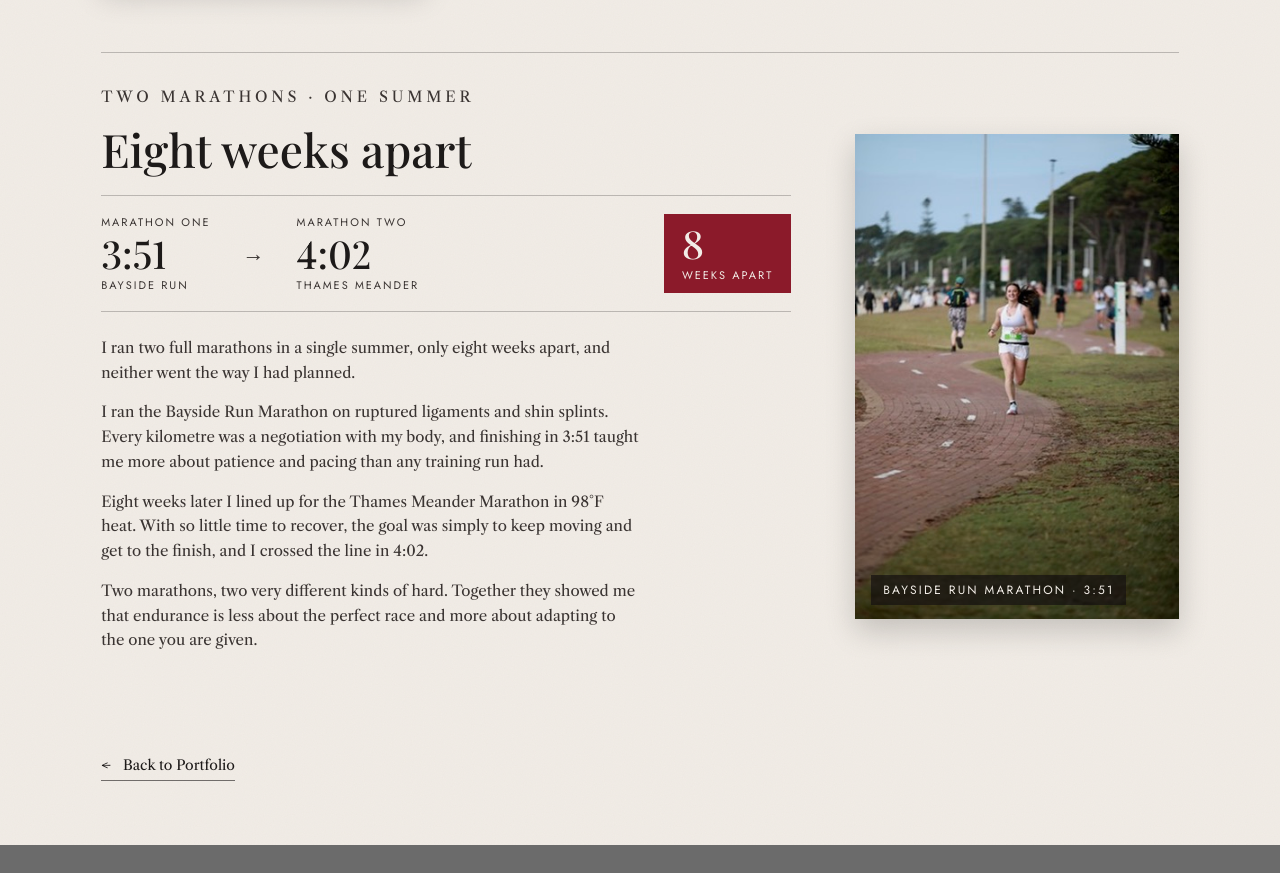
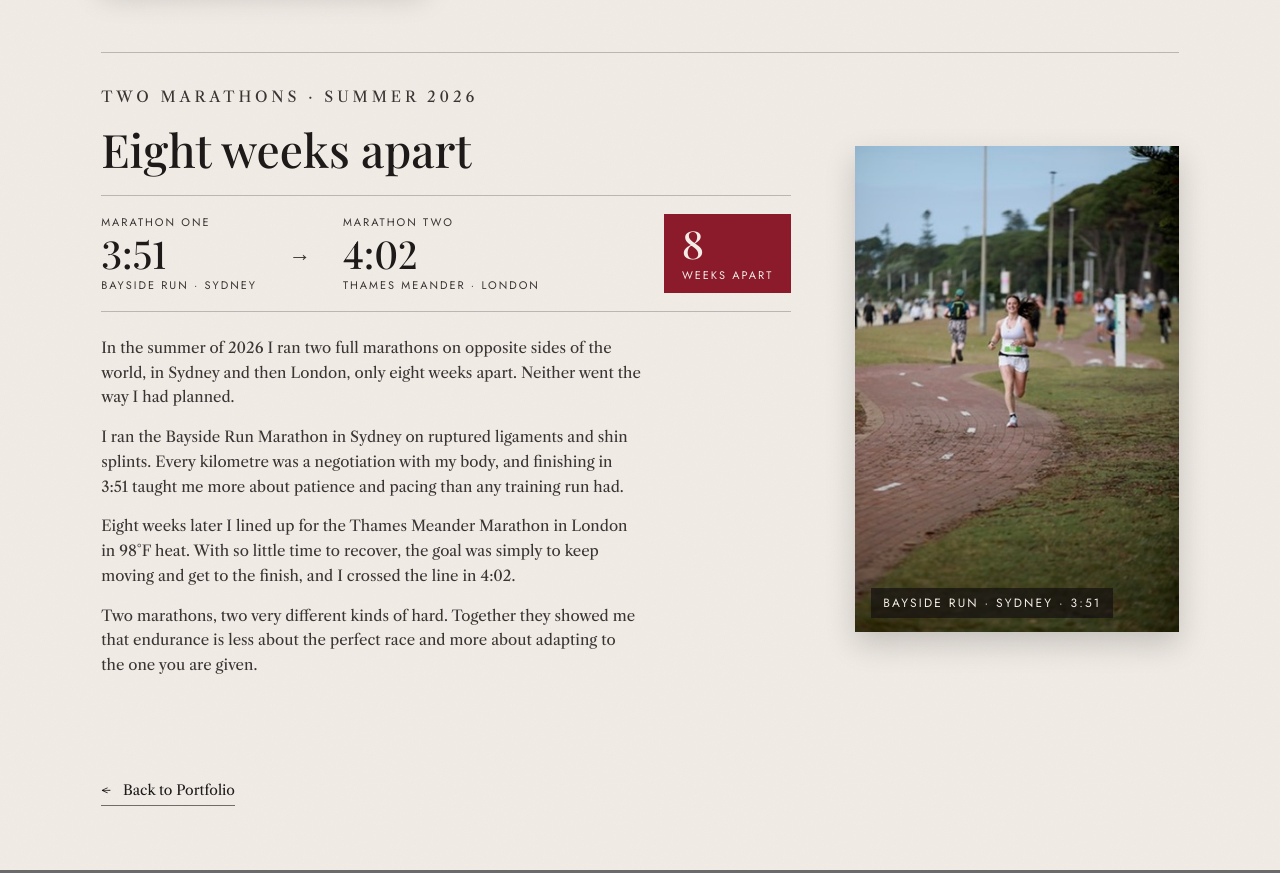
Before and after one commit to sukiraharris/Personal-Website, a website: page pages/endurance.html in a window 1280 px wide. Shown: the part 1528-2401 px from the top of the page. Drawn offline with nearby package versions, Linux system fonts and the light colour scheme.

Commit message:
Add Summer 2026 and race cities to Endurance page
Co-Authored-By: Claude Opus 5.5 <noreply@anthropic.com>

```diff
--- a/pages/endurance.html
+++ b/pages/endurance.html
@@ -74,25 +74,25 @@
             <!-- Two marathons, one summer -->
             <section class="en-race en-race-flip">
                 <figure class="en-race-img">
-                    <img src="../Images/fitness/bayside-run-marathon/running-coastal-path.jpg" alt="Running along the coastal path during the Bayside Run Marathon" />
-                    <figcaption>Bayside Run Marathon &middot; 3:51</figcaption>
+                    <img src="../Images/fitness/bayside-run-marathon/running-coastal-path.jpg" alt="Running along the coastal path during the Bayside Run Marathon in Sydney" />
+                    <figcaption>Bayside Run &middot; Sydney &middot; 3:51</figcaption>
                 </figure>
 
                 <div class="en-race-text">
-                    <p class="en-race-eyebrow">Two marathons &middot; one summer</p>
+                    <p class="en-race-eyebrow">Two marathons &middot; Summer 2026</p>
                     <h2 class="en-race-title">Eight weeks apart</h2>
 
                     <div class="en-compare">
                         <div>
                             <span class="en-compare-year">Marathon one</span>
                             <strong>3:51</strong>
-                            <span class="en-compare-label">Bayside Run</span>
+                            <span class="en-compare-label">Bayside Run &middot; Sydney</span>
                         </div>
                         <span class="en-compare-arrow" aria-hidden="true">&rarr;</span>
                         <div>
                             <span class="en-compare-year">Marathon two</span>
                             <strong>4:02</strong>
-                            <span class="en-compare-label">Thames Meander</span>
+                            <span class="en-compare-label">Thames Meander &middot; London</span>
                         </div>
                         <div class="en-compare-drop">
                             <strong>8</strong>
@@ -100,9 +100,9 @@
                         </div>
                     </div>
 
-                    <p>I ran two full marathons in a single summer, only eight weeks apart, and neither went the way I had planned.</p>
-                    <p>I ran the Bayside Run Marathon on ruptured ligaments and shin splints. Every kilometre was a negotiation with my body, and finishing in 3:51 taught me more about patience and pacing than any training run had.</p>
-                    <p>Eight weeks later I lined up for the Thames Meander Marathon in 98&deg;F heat. With so little time to recover, the goal was simply to keep moving and get to the finish, and I crossed the line in 4:02.</p>
+                    <p>In the summer of 2026 I ran two full marathons on opposite sides of the world, in Sydney and then London, only eight weeks apart. Neither went the way I had planned.</p>
+                    <p>I ran the Bayside Run Marathon in Sydney on ruptured ligaments and shin splints. Every kilometre was a negotiation with my body, and finishing in 3:51 taught me more about patience and pacing than any training run had.</p>
+                    <p>Eight weeks later I lined up for the Thames Meander Marathon in London in 98&deg;F heat. With so little time to recover, the goal was simply to keep moving and get to the finish, and I crossed the line in 4:02.</p>
                     <p>Two marathons, two very different kinds of hard. Together they showed me that endurance is less about the perfect race and more about adapting to the one you are given.</p>
                 </div>
             </section>
```
